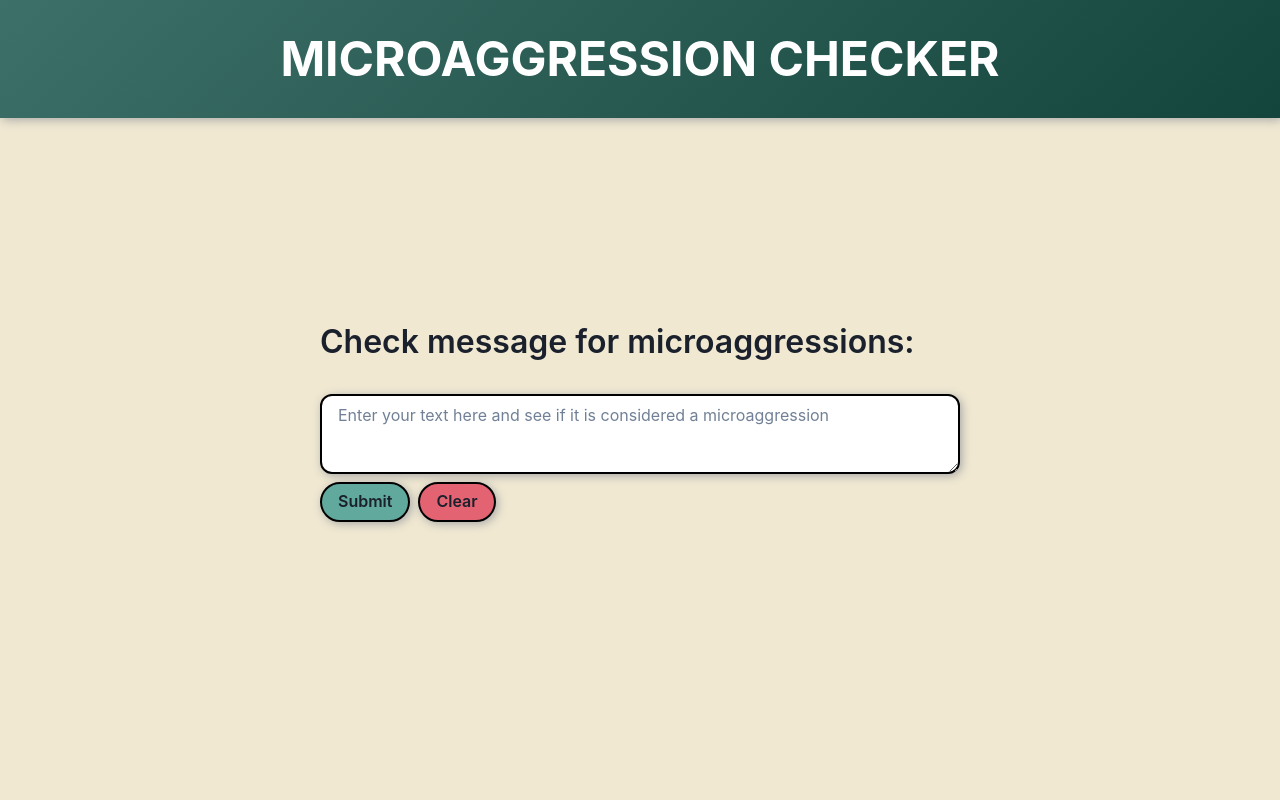
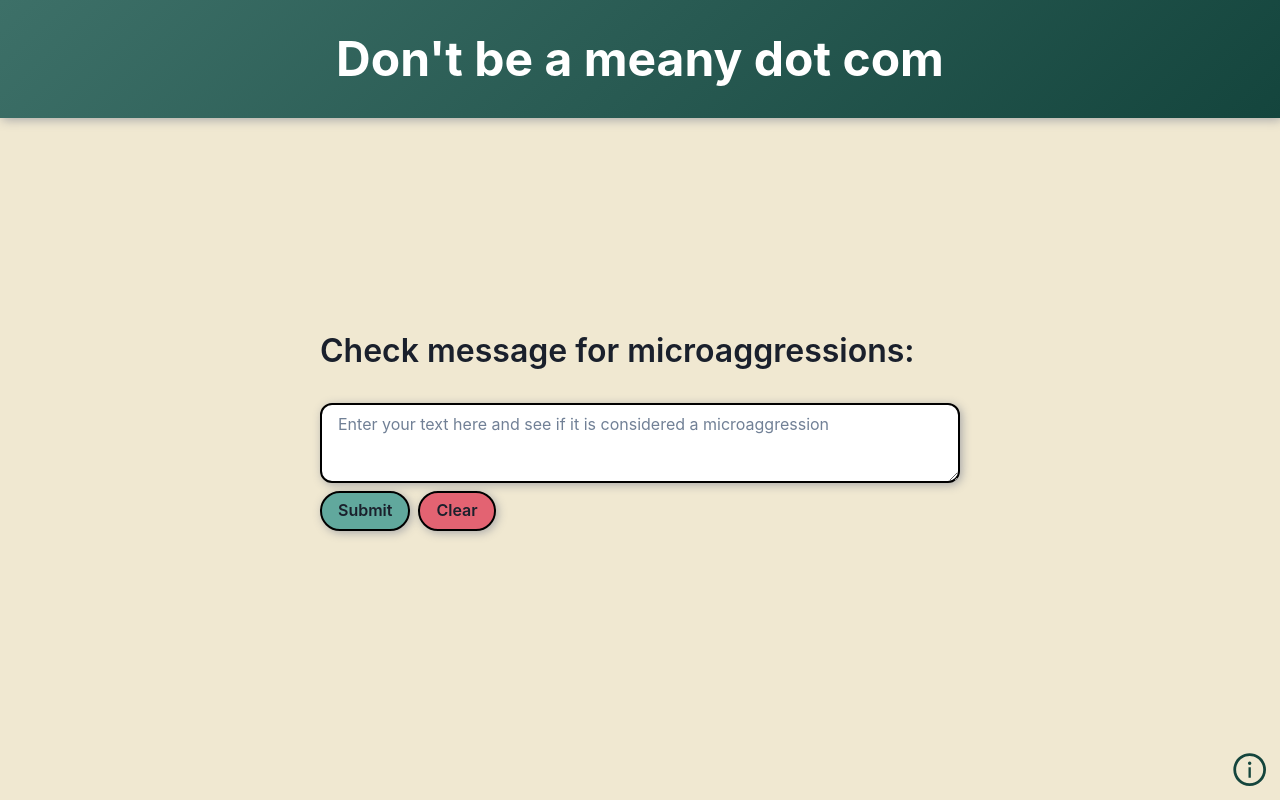
Before and after one commit to kalebchisholm/microaggressions, a React (Create React App) app in the folder client/: page / in a window 1280 px wide. Built offline with nearby package versions, Linux system fonts and the light colour scheme.

Commit message:
added a fun modal

```diff
--- a/client/package.json
+++ b/client/package.json
@@ -12,6 +12,7 @@
     "framer-motion": "^10.12.4",
     "react": "^18.2.0",
     "react-dom": "^18.2.0",
+    "react-icons": "^4.8.0",
     "react-scripts": "5.0.1",
     "web-vitals": "^2.1.4"
   },
--- a/client/src/components/TextEntry.jsx
+++ b/client/src/components/TextEntry.jsx
@@ -29,7 +29,7 @@ export function TextEntry() {
   return (
     <div>
       <Center>
-        <Stack w="50%" mt="200px">
+        <Stack w="50%">
           <Text fontSize="24pt" fontWeight="semibold" pb="20px">
             Check message for microaggressions:
           </Text>
--- a/client/src/pages/Main.jsx
+++ b/client/src/pages/Main.jsx
@@ -1,22 +1,116 @@
 import React from "react";
-import { Box, Heading } from "@chakra-ui/react";
+import {
+  Heading,
+  HStack,
+  IconButton,
+  Stack,
+  Modal,
+  ModalOverlay,
+  ModalContent,
+  ModalHeader,
+  ModalFooter,
+  ModalBody,
+  ModalCloseButton,
+  useDisclosure,
+  Button,
+  Text,
+  CircularProgress,
+  CircularProgressLabel,
+  Box,
+} from "@chakra-ui/react";
 import { TextEntry } from "../components/TextEntry";
+import { AiOutlineInfoCircle } from "react-icons/ai";
 
 export function Main() {
+
+  const { isOpen, onOpen, onClose } = useDisclosure()
+
   return (
-    <Box>
+    <Stack h="100vh" justify="space-between">
       <Heading
         m="none"
         p="30px"
         bg="linear-gradient(137deg, rgba(61,112,104,1) 0%, rgba(20,69,61,1) 100%)"
         textAlign="center"
         color="white"
-        shadow='2px 2px 10px darkgray'
-        fontSize='5xl'
+        shadow="2px 2px 10px darkgray"
+        fontSize="5xl"
       >
-        MICROAGGRESSION CHECKER
+        Don't be a meany dot com
       </Heading>
       <TextEntry />
-    </Box>
+      <HStack justify="end" p="10px">
+        <IconButton
+          variant="ghost"
+          borderRadius='full'
+          icon={
+            <AiOutlineInfoCircle fontSize="28pt" color="rgba(20,69,61,1)"/>
+          }
+          _hover={{bg: 'none', shadow: '2px 2px 10px darkgray'}}
+          onClick={onOpen}
+        />
+        <InfoModal isOpen={isOpen} onClose={onClose}/>
+      </HStack>
+    </Stack>
   );
 }
+
+const InfoModal = (props) => {
+  return (
+    <Modal isOpen={props.isOpen} onClose={props.onClose} motionPreset='slideInBottom' isCentered>
+      <ModalOverlay />
+      <ModalContent bg='rgba(61,112,104,1)' color='white' borderRadius='xl'>
+        <ModalHeader>About Microaggressorlly</ModalHeader>
+        <ModalCloseButton />
+
+        <ModalBody>
+          <Text>some info about the page</Text>
+          <Text fontSize='xl' fontWeight='bold' mt='10px'>Model Performance:</Text>
+          <HStack justify='space-evenly' mt='20px'>
+            <Box>
+              <Stack bg='rgba(20,69,61,1)' p='5px' borderRadius='lg' m='5px' shadow='1px 1px 5px black'>
+              <CircularProgress value={40} color='green.400' m='auto'>
+                <CircularProgressLabel>40%</CircularProgressLabel>
+              </CircularProgress>
+              <Text>
+                this is one stat
+              </Text>
+              </Stack>
+            </Box>
+            <Box>
+              <Stack bg='rgba(20,69,61,1)' p='5px' borderRadius='lg' m='5px' shadow='1px 1px 5px black'>
+                <CircularProgress value={40} color='green.400' m='auto'>
+                  <CircularProgressLabel>40%</CircularProgressLabel>
+                </CircularProgress>
+                <Text>
+                  bungy wungy
+                </Text>
+              </Stack>
+            </Box>
+            <Box>
+              <Stack bg='rgba(20,69,61,1)' p='5px' borderRadius='lg' m='5px' shadow='1px 1px 5px black'>
+                <CircularProgress value={40} color='green.400' m='auto'>
+                  <CircularProgressLabel>40%</CircularProgressLabel>
+                </CircularProgress>
+                <Text>asdasdasdasdasd</Text>
+              </Stack>
+            </Box>
+          </HStack>
+        </ModalBody>
+        <ModalFooter>
+          <Button
+              onClick={props.onClose}
+              border="2px solid black"
+              shadow="2px 2px 10px rgba(20,69,61,1)"
+              borderRadius="full"
+              bg="#E36372"
+              color='black'
+              _hover={{ bg: "#ED97A1", shadow: 'none' }}
+            >
+              Close
+            </Button>
+        </ModalFooter>
+      </ModalContent>
+    </Modal>
+  )
+}
```
Also changed, not shown: 1 other file (tests, documents, lock files or other folders).
